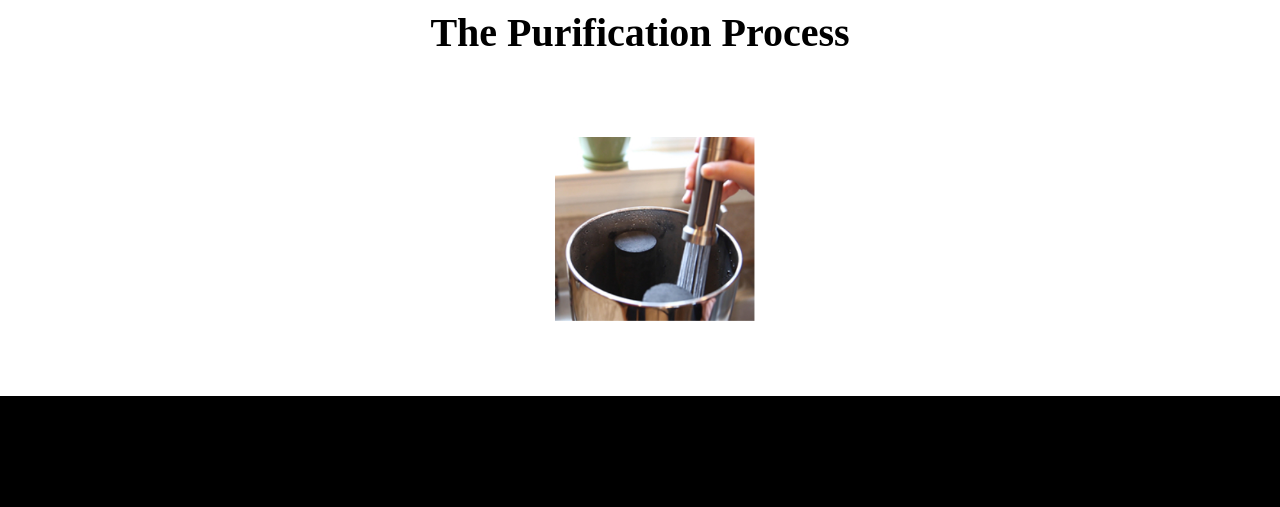
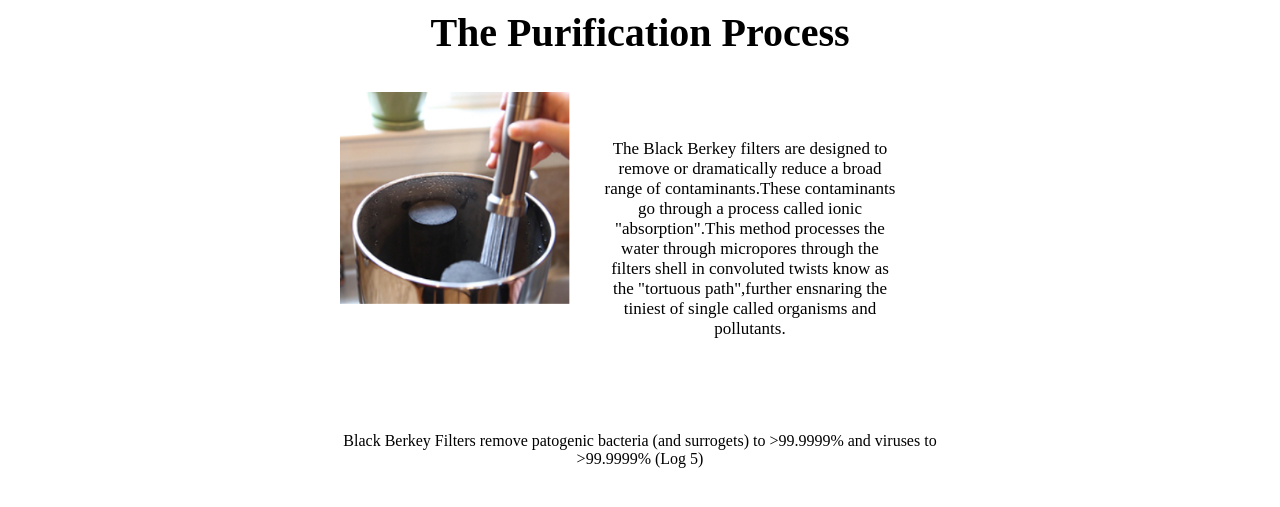
Before and after one commit to milenagrncarova993/Grncarova_Berkey, a plain HTML site: page index.html in a window 1280 px wide. Shown: the part 739-1246 px from the top of the page. Before the commit the page ends 1135 px from the top, so only its background shows below. Drawn offline with Linux system fonts and the light colour scheme.

Commit message:
Commit 3

```diff
--- a/index.html
+++ b/index.html
@@ -42,16 +42,34 @@
 										<table class="column">
 											<tr>
 												<td class="padding">
-													<table class="content">
+													<table height= 30px; class="content">
 														<tr>
-															<td>
-																<img src="/images/picture1.PNG" width="200" alt="picture1" style="max-width: 200px;">
+															<td style="float:left;">
+																<img src="./images/picture1.PNG" width="230px" alt="picture1" style="max-width: 400px;">
 															</td>
 														</tr>
 													</table>
 												</td>
 											</tr>
 										</table>
+										<table class="column">
+											<tr>
+												<td class="padding">
+													<table class="content" style="padding:20px;">
+														<tr>
+															<td style="float:right; padding:10px; width:300px; margin-top:0;">
+																<p style="font-size: 17px;">The Black Berkey filters are designed to remove or dramatically reduce a broad range of contaminants.These contaminants go through a process called ionic "absorption".This method processes the water through micropores through the filters shell in convoluted twists know as the "tortuous path",further ensnaring the tiniest of single called organisms and pollutants.</p>
+															</td>
+														</tr>
+													</table>
+												</td>
+											</tr>
+										</table>
+										<tr>
+											<td style="text-align: center;">
+												<p>Black Berkey Filters remove patogenic bacteria (and surrogets) to >99.9999% and viruses to >99.9999% (Log 5)<p>
+											</td>
+										</tr>
 									</td>
 								</tr>
 							</table>
--- a/style.css
+++ b/style.css
@@ -49,17 +49,18 @@ img {
 .two-columns{
     text-align: center;
     font-size: 0;
-    padding-top: 40px;
+    padding-top: 10px;
     padding-bottom:30px;
+    display:flex;
 }
 
 .two-columns .column {
     width:100%;
-    max-width: 200px;
+    max-width: 230px;
     display: inline-block;
     vertical-align: top;
 }
 
 .padding{
-    padding: 15px;
+    padding: 0px;
 }
```
